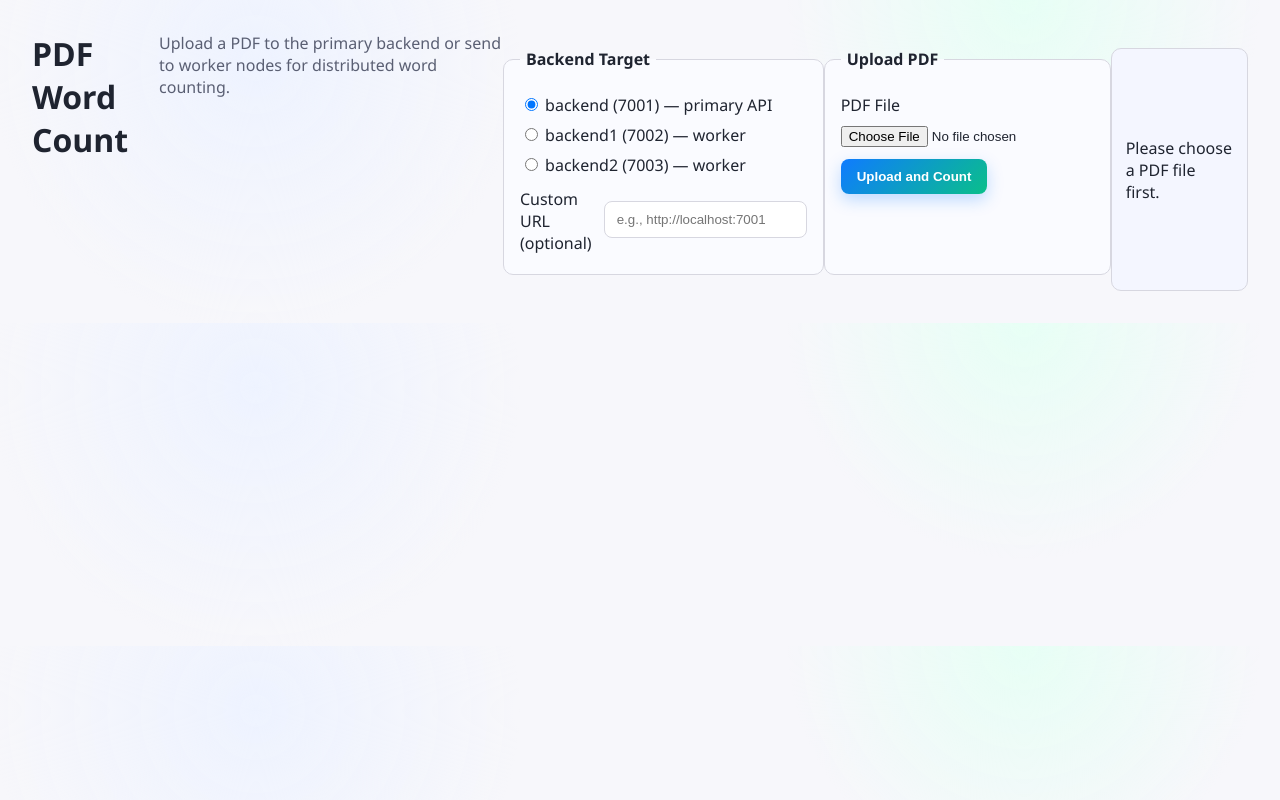
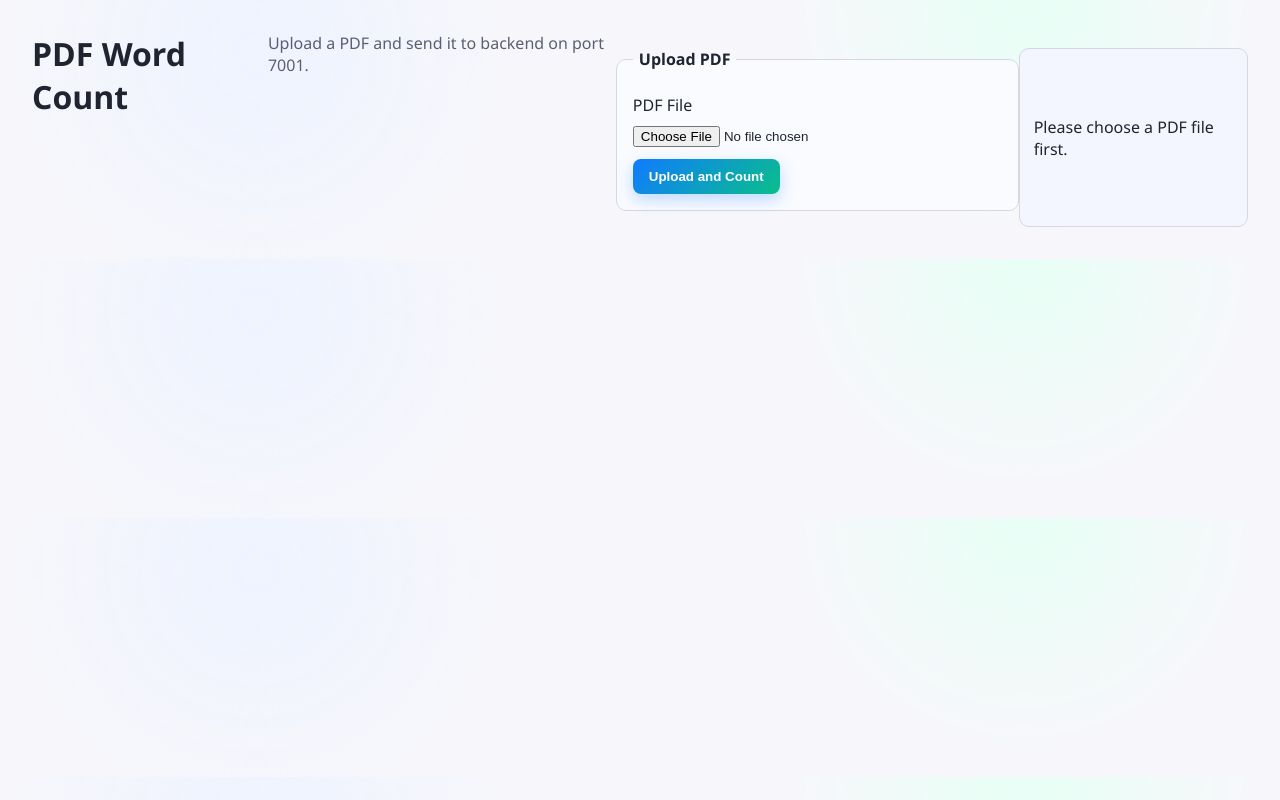
Before and after one commit to kishanravi887321/MapReduce, a plain HTML site: page frontend/index.html in a window 1280 px wide. Both pictures are taken after a click on the button "Upload and Count". Drawn offline with Linux system fonts and the light colour scheme.

Commit message:
feat: simplify backend selection for PDF upload functionality

```diff
--- a/frontend/index.html
+++ b/frontend/index.html
@@ -8,20 +8,7 @@
 </head>
 <body>
   <h1>PDF Word Count</h1>
-  <p>Upload a PDF to the primary backend or send to worker nodes for distributed word counting.</p>
-
-  <fieldset>
-    <legend>Backend Target</legend>
-    <div>
-      <label><input type="radio" name="backend" value="http://localhost:7001" checked /> backend (7001) — primary API</label>
-      <label><input type="radio" name="backend" value="http://localhost:7002" /> backend1 (7002) — worker</label>
-      <label><input type="radio" name="backend" value="http://localhost:7003" /> backend2 (7003) — worker</label>
-    </div>
-    <div class="row">
-      <label for="customUrl">Custom URL (optional)</label>
-      <input id="customUrl" type="text" placeholder="e.g., http://localhost:7001" />
-    </div>
-  </fieldset>
+  <p>Upload a PDF and send it to backend on port 7001.</p>
 
   <fieldset>
     <legend>Upload PDF</legend>
@@ -36,14 +23,6 @@
     const statusEl = document.getElementById('status');
     const pdfInput = document.getElementById('pdfFile');
     const submitBtn = document.getElementById('submitBtn');
-    const customUrlInput = document.getElementById('customUrl');
-
-    function getTargetBase() {
-      const custom = customUrlInput.value.trim();
-      if (custom) return custom.replace(/\/$/, '');
-      const checked = document.querySelector('input[name="backend"]:checked');
-      return checked ? checked.value : 'http://localhost:7001';
-    }
 
     async function handleUpload() {
       const file = pdfInput.files[0];
@@ -51,8 +30,7 @@
         statusEl.textContent = 'Please choose a PDF file first.';
         return;
       }
-      const target = getTargetBase();
-      const url = `${target}/pdf/wordcount`;
+      const url = 'http://localhost:7001/pdf/wordcount';
       statusEl.textContent = `Uploading to ${url} ...`;
 
       try {
```
